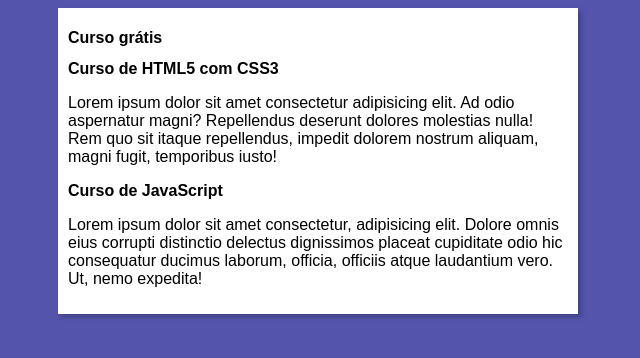
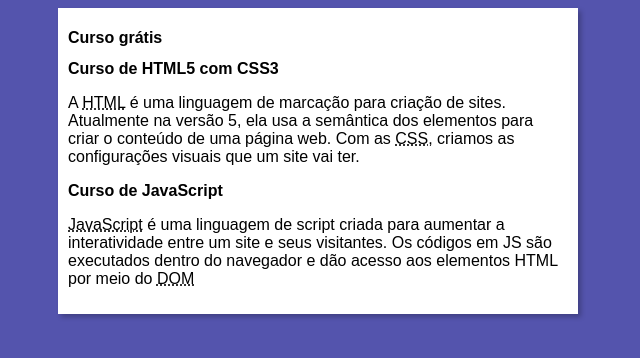
Before and after one commit to AsafeMatheus/Projeto-site, a plain HTML site: page index.html in a window 1280 px wide. Shown: the whole page, without its empty margins (322-962 px from the left). Drawn offline with Linux system fonts and the light colour scheme.

Commit message:
upload of images

```diff
--- a/index.html
+++ b/index.html
@@ -13,11 +13,11 @@
         </header>
         <article>
             <h2>Curso de HTML5 com CSS3</h2>
-            <p>Lorem ipsum dolor sit amet consectetur adipisicing elit. Ad odio aspernatur magni? Repellendus deserunt dolores molestias nulla! Rem quo sit itaque repellendus, impedit dolorem nostrum aliquam, magni fugit, temporibus iusto!</p>
+            <p>A <abbr title="Hypertext Markup Language">HTML</abbr> é uma linguagem de marcação para criação de sites. Atualmente na versão 5, ela usa a semântica dos elementos para criar o conteúdo de uma página web. Com as <abbr title="cascading style sheet">CSS</abbr>, criamos as configurações visuais que um site vai ter.</p>
         </article>
         <article>
             <h2>Curso de JavaScript</h2>
-            <p>Lorem ipsum dolor sit amet consectetur, adipisicing elit. Dolore omnis eius corrupti distinctio delectus dignissimos placeat cupiditate odio hic consequatur ducimus laborum, officia, officiis atque laudantium vero. Ut, nemo expedita!</p>
+            <p><abbr title="JavaScript">JavaScript</abbr> é uma linguagem de script criada para aumentar a interatividade entre um site e seus visitantes. Os códigos em JS são executados dentro do navegador e dão acesso aos elementos HTML por meio do <abbr title="Document Object Model">DOM</abbr></p>
         </article>
     </main>
 </body>
```
Also changed, not shown: imagens/btn-back.png (added), imagens/curso-em-video-cor.png (added), imagens/curso-em-video-pb.png (added), imagens/curso-html-css.png (added), imagens/curso-javascript.png (added).
